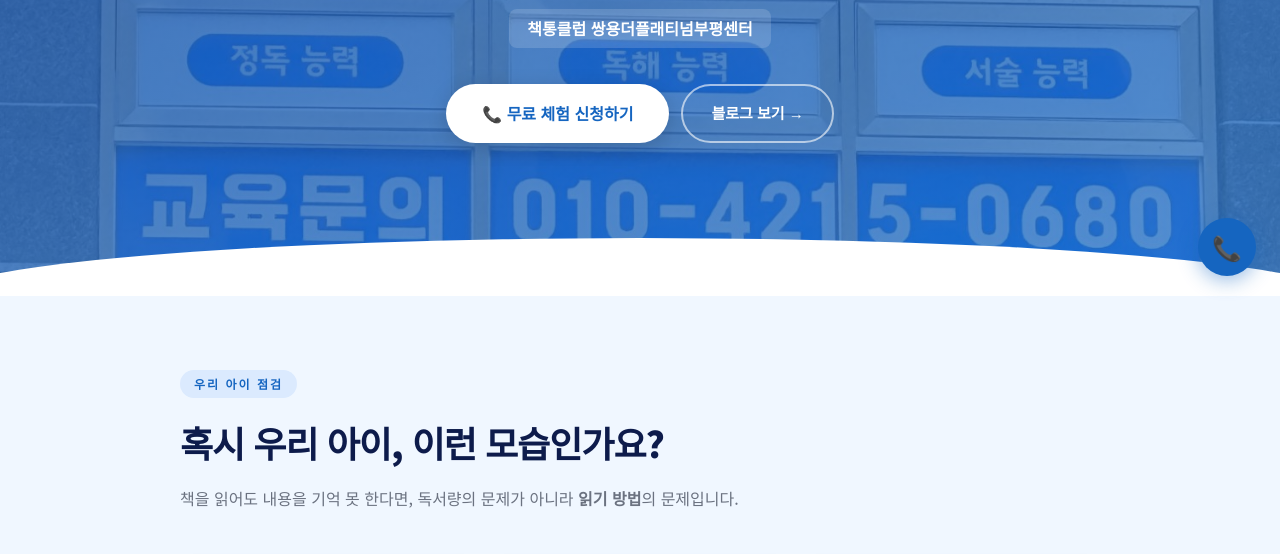
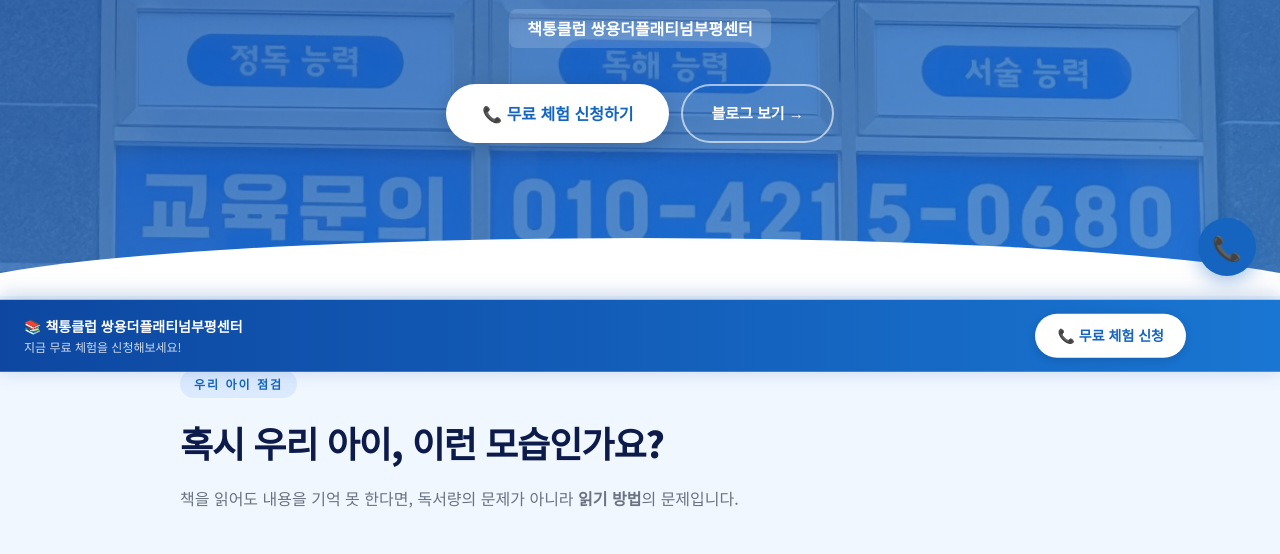
Before and after one commit to seol30838-dev/booktong0680, a plain HTML site: page index.html in a window 1280 px wide. Shown: the part 500-1054 px from the top of the page. Drawn offline with Linux system fonts and the light colour scheme.

Commit message:
Sticky 무료 체험 신청 바 추가 (스크롤 400px 이후 하단 고정)

```diff
--- a/index.html
+++ b/index.html
@@ -368,6 +368,35 @@
   transition:transform .2s;
 }
 .float-call:hover { transform:scale(1.1); }
+
+/* ── Sticky 무료체험 신청 바 ── */
+.sticky-cta {
+  position:fixed; bottom:0; left:0; right:0; z-index:299;
+  background:linear-gradient(90deg,#0D47A1,#1976D2);
+  display:flex; align-items:center; justify-content:space-between;
+  padding:14px 24px;
+  box-shadow:0 -4px 20px rgba(13,71,161,.25);
+  transform:translateY(100%);
+  transition:transform .35s ease;
+}
+.sticky-cta.show { transform:translateY(0); }
+.sticky-cta-text { color:#fff; font-size:14px; font-weight:700; line-height:1.4; }
+.sticky-cta-text span { display:block; font-size:12px; font-weight:400; opacity:.8; margin-top:2px; }
+.sticky-cta-btn {
+  background:#fff; color:#1565C0;
+  font-size:14px; font-weight:800;
+  padding:10px 22px; border-radius:24px;
+  text-decoration:none; white-space:nowrap;
+  box-shadow:0 2px 10px rgba(0,0,0,.15);
+  transition:transform .2s;
+  flex-shrink:0; margin-right:70px;
+}
+.sticky-cta-btn:hover { transform:scale(1.04); }
+@media(max-width:480px){
+  .sticky-cta { padding:12px 16px; }
+  .sticky-cta-text { font-size:13px; }
+  .sticky-cta-btn { font-size:13px; padding:9px 16px; margin-right:60px; }
+}
 
 /* ── 푸터 ── */
 footer {
@@ -881,10 +910,26 @@
 <!-- 플로팅 전화버튼 -->
 <a href="tel:010-4215-0680" class="float-call" title="전화 상담">📞</a>
 
+<!-- Sticky 무료체험 신청 바 -->
+<div class="sticky-cta" id="sticky-cta">
+  <div class="sticky-cta-text">
+    📚 책통클럽 쌍용더플래티넘부평센터
+    <span>지금 무료 체험을 신청해보세요!</span>
+  </div>
+  <a href="tel:010-4215-0680" class="sticky-cta-btn">📞 무료 체험 신청</a>
+</div>
+
 <script>
 function openLb(el){ document.getElementById('lb-img').src=el.querySelector('img').src; document.getElementById('lb').classList.add('open'); }
 function closeLb(){ document.getElementById('lb').classList.remove('open'); }
 document.addEventListener('keydown',function(e){ if(e.key==='Escape') closeLb(); });
+// Sticky CTA 스크롤 제어
+window.addEventListener('scroll', function(){
+  var bar = document.getElementById('sticky-cta');
+  if(window.scrollY > 400){ bar.classList.add('show'); }
+  else { bar.classList.remove('show'); }
+});
+
 var cnExpanded=false;
 function toggleCardnews(){
   var items=document.querySelectorAll('.cn-more');
```
Also changed, not shown: 책통클럽_소개페이지.html (+45 -0 lines).
